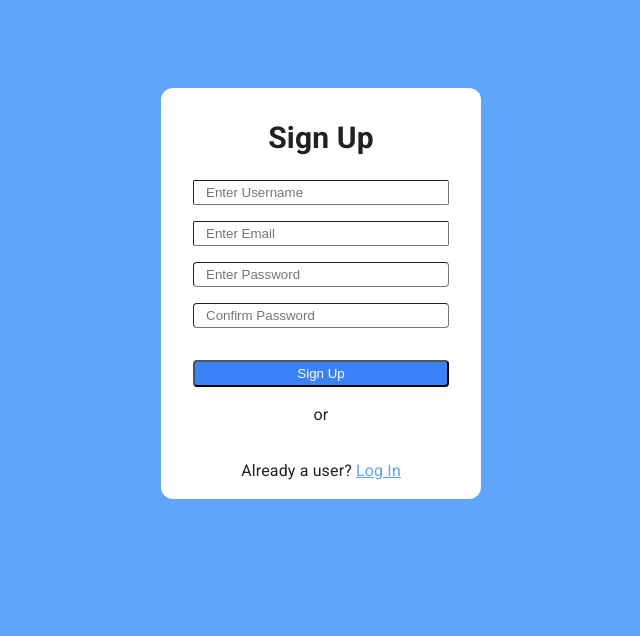
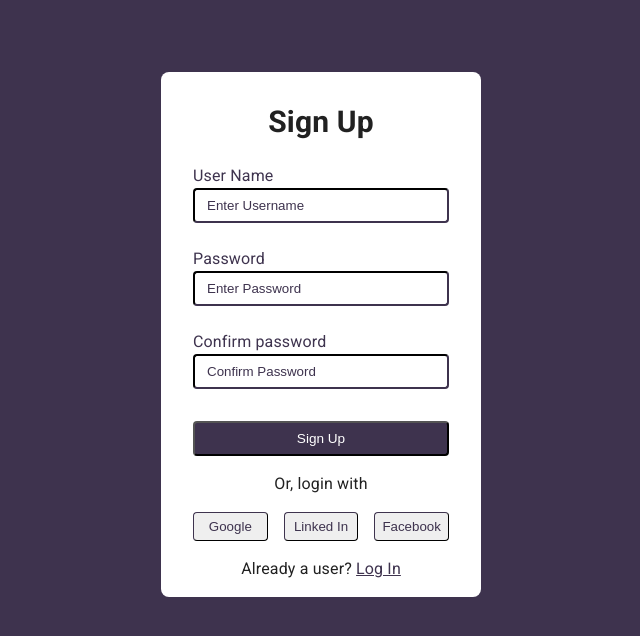
Before and after one commit to fullstackdev-pro/chatPortfolio, a React (Create React App) app: page /signUp in a window 1280 px wide. Shown: the top 636 px of the page, without its empty margins (319-959 px from the left). Built offline with nearby package versions, Linux system fonts and the light colour scheme.

Commit message:
Register qismi verstka tugatildi

```diff
--- a/src/pages/Auth/LogIn.jsx
+++ b/src/pages/Auth/LogIn.jsx
@@ -1,84 +1,99 @@
 import React, { useState } from "react";
-import { Link ,useNavigate} from "react-router-dom";
+import { Link, useNavigate } from "react-router-dom";
 import axios from "axios";
 
 function LogIn(props) {
   const [password, setPassword] = useState("");
-  const [email, setEmail] = useState("");
+  const [userName, setUserName] = useState("");
 
   const handleChangePassword = (event) => {
     setPassword(event.target.value);
   };
 
-  const handleChangeEmail = (event) => {
-    setEmail(event.target.value);
+  const handleChangeUserName = (event) => {
+    setUserName(event.target.value);
   };
 
   const navigate = useNavigate();
 
   async function Login() {
-    if (email && password) {
+    if (userName && password) {
       await axios
         .post(`${process.env.REACT_APP_API_KEY}/login`, {
-          email: email,
+          userName: userName,
           password: password,
         })
         .then(function (response) {
-          const {token, user} = response.data
-            navigate('/')
-          localStorage.setItem('token',token)
-          localStorage.setItem('userObject',JSON.stringify(user))
+          const { token, user } = response.data;
+          navigate("/");
+          localStorage.setItem("token", token);
+          localStorage.setItem("userObject", JSON.stringify(user));
         })
-        .catch(function (error) {
-
-        });
+        .catch(function (error) {});
     }
   }
 
   return (
-    <div className="bg-blue-400 p-10 pt-24 h-[100vh] sm:px-20 md:px-[14rem] lg:px-[23rem] lg:pt-[5rem] xl:px-[30rem] xl:pt-[7rem]">
-      <form className="p-8 pb-0 border-[1px] border-b-0 bg-white rounded-t-xl">
-        <p htmlFor="" className="block text-center text-3xl font-semibold">
+    <div className="bg-[#3E334E] p-10 pt-16 lg:h-[100vh] sm:px-20 md:px-[14rem] lg:px-[23rem] lg:pt-[5rem] xl:px-[30rem]">
+      <form className="px-12 py-8 pb-0 border-[1px] border-b-0 bg-white rounded-t-lg">
+        <p
+          htmlFor=""
+          className="block text-3xl font-semibold text-[#3E334E] pt-4"
+        >
           Log In
         </p>
         <br />
+        <p className="text-[#3E334E]">User Name</p>
         <input
-          type="email"
-          name="email"
-          id="email"
-          className="w-full border-[1px]  py-1 px-3 rounded-sm"
-          placeholder="Enter Email"
+          type="userName"
+          name="userName"
+          id="userName"
+          className="w-full border-2 py-2 px-3 rounded border-[#3E334E] placeholder:text-[#3E334E]"
+          placeholder="Enter User Name"
           required
-          onChange={handleChangeEmail}
+          onChange={handleChangeUserName}
         />
+        <p className="text-[#3E334E] pt-4">Password</p>
         <input
           type="password"
           name="password"
           id="password"
-          className="w-full border-[1px] mt-6 py-1 px-3 rounded-[4px]"
+          className="w-full border-2 py-2 px-3 rounded border-[#3E334E] placeholder:text-[#3E334E]"
           placeholder="Enter Password"
           required
           onChange={handleChangePassword}
         />
-        <button type={'button'}
-          onClick={() => {Login()}}
-          className="mt-8 py-1 w-full text-center text-white bg-blue-500 rounded-[4px]"
+        <button
+          type={"button"}
+          onClick={() => {
+            Login();
+          }}
+          className="mt-8 py-2 w-full text-center text-white bg-[#3E334E] rounded text-[0.9rem]"
         >
           Log In
         </button>
       </form>
-      <div className="bg-white text-center pb-4 rounded-b-xl px-8">
-        <div className="text-right ">
-          <button className="text-center text-blue-400 pt-2">
+      <div className="bg-white text-center pb-4 rounded-b-lg px-8">
+        <div className="text-right pr-4 pt-4 cursor-pointer">
+          <Link to="" className="text-center text-[#3E334E]">
             Forgot Password?
+          </Link>
+        </div>
+        <p className="mt-4">Or, login with</p>
+        <div className="mx-4 mt-4 flex justify-around">
+          <button className="py-[0.375rem] text-center w-full border border-[#3E334E] text-[#3E334E] rounded cursor-pointer">
+            Google
           </button>
-        </div>
-        <p className="my-4">or</p>
-        <div className="mx-4 flex justify-around">
+          <button className="mx-4 py-[0.375rem] text-center w-full border border-[#3E334E] text-[#3E334E] rounded cursor-pointer">
+            Linked In
+          </button>
+          <button className="py-[0.375rem] text-center w-full border border-[#3E334E] text-[#3E334E] rounded cursor-pointer">
+            Facebook
+          </button>
         </div>
         <p className="mt-4">
           Need an account?{" "}
-          <Link to="/signup" className="text-blue-400">
+          <Link to="/signup" className="text-[#3E334E]">
             Sign Up
           </Link>
         </p>
--- a/src/pages/Auth/SignUp.jsx
+++ b/src/pages/Auth/SignUp.jsx
@@ -1,5 +1,5 @@
 import React, { useEffect, useState } from "react";
-import { Link ,useNavigate} from "react-router-dom";
+import { Link, useNavigate } from "react-router-dom";
 import axios from "axios";
 
 function SignUp(props) {
@@ -29,81 +29,69 @@ function SignUp(props) {
 
   //server
   const [userName, setUsername] = useState("");
-  const [email, setEmail] = useState("");
 
   const handleChangeUserName = (event) => {
     setUsername(event.target.value);
   };
 
-  const handleChangeEmail = (event) => {
-    setEmail(event.target.value);
-  };
-
   const navigate = useNavigate();
 
   async function Register() {
-    if (userName && email && password && password === cPassword) {
+    if (userName && password && password === cPassword) {
       await axios
         .post(`${process.env.REACT_APP_API_KEY}/register`, {
           username: userName,
-          email: email,
           password: password,
         })
         .then(function (response) {
-          console.log(response)
-          navigate('/login')
+          console.log(response);
+          navigate("/login");
         })
         .catch(function (error) {
           console.log(error.response.data);
           // toast.warning(error.response.data.message)
-          navigate('/signup')
+          navigate("/signup");
         });
     }
   }
 
   return (
-    <div className="bg-blue-400 p-10 pt-[4.5rem] h-[100vh] sm:px-40 md:px-[16rem] lg:px-[23rem] lg:pt-[4rem] xl:px-[30rem] xl:pt-[5.5rem]">
-      <form className="p-8 pb-0 border-[1px] border-b-0 bg-white rounded-t-xl">
+    <div className="bg-[#3E334E] lg:h-[100vh] p-10 pt-[4.5rem] sm:px-40 md:px-[16rem] lg:px-[23rem] lg:pt-[4rem] xl:px-[30rem] xl:pt-[4.5rem]">
+      <form className="p-8 pb-0 border-[1px] border-b-0 bg-white rounded-t-lg">
         <p htmlFor="" className="block text-center text-3xl font-semibold">
           Sign Up
         </p>
         <br />
+        <p className="text-[#3E334E]">User Name</p>
         <input
           type="text"
           name="username"
           id="username"
-          className="w-full border-[1px]  py-1 px-3 rounded-sm"
+          className="w-full border-2 py-2 px-3 rounded border-[#3E334E] placeholder:text-[#3E334E]"
           placeholder="Enter Username"
           required
           onChange={handleChangeUserName}
         />
-        <input
-          type="email"
-          name="email"
-          id="email"
-          className="w-full border-[1px] mt-4 py-1 px-3 rounded-sm"
-          placeholder="Enter Email"
-          required
-          onChange={handleChangeEmail}
-        />
+        <p className="text-[#3E334E] mt-6">Password</p>
         <input
           type="password"
           name="password"
           id="password"
           value={password}
-          className="w-full border-[1px] mt-4 py-1 px-3 rounded-[4px]"
+          className="w-full border-2 py-2 px-3 rounded border-[#3E334E] placeholder:text-[#3E334E]"
           placeholder="Enter Password"
           required
           onChange={(e) => {
             setPassword(e.target.value);
           }}
         />
+        <p className="text-[#3E334E] mt-6">Confirm password</p>
         <input
           type="password"
           name="cpassword"
           id="confirmPassword"
           value={cPassword}
-          className={`w-full border-[1px] mt-4 py-1 px-3 rounded-[4px] ${cPasswordClass}`}
+          className={`w-full border-2 py-2 px-3 rounded border-[#3E334E] placeholder:text-[#3E334E] ${cPasswordClass}`}
           placeholder="Confirm Password"
           required
           onChange={handleCPassword}
@@ -114,8 +102,9 @@ function SignUp(props) {
         ) : (
           ""
         )}
-        <button type={'button'}
-          className="mt-8 py-1 w-full text-center text-white bg-blue-500 rounded-[4px]"
+        <button
+          type={"button"}
+          className="mt-8 py-2 w-full text-center text-white text-[0.85rem] bg-[#3E334E] rounded-[4px] cursor-pointer"
           onClick={() => {
             Register();
           }}
@@ -123,13 +112,22 @@ function SignUp(props) {
           Sign Up
         </button>
       </form>
-      <div className="bg-white text-center pb-4 rounded-b-xl px-8">
-        <p className="py-4">or</p>
-        <div className="mx-4 flex justify-around">
+      <div className="bg-white text-center pb-4 rounded-b-lg px-8">
+        <p className="py-4">Or, login with</p>
+        <div className="mt-0 flex justify-around">
+          <button className="py-[0.375rem] text-center w-full border border-[#3E334E] text-[#3E334E] rounded cursor-pointer">
+            Google
+          </button>
+          <button className="mx-4 py-[0.375rem] text-center w-full border border-[#3E334E] text-[#3E334E] rounded cursor-pointer">
+            Linked In
+          </button>
+          <button className="py-[0.375rem] text-center w-full border border-[#3E334E] text-[#3E334E] rounded cursor-pointer">
+            Facebook
+          </button>
         </div>
         <p className="mt-4">
           Already a user?{" "}
-          <Link to="/login" className="text-blue-400">
+          <Link to="/login" className="text-[#3E334E]">
             Log In
           </Link>
         </p>
```
